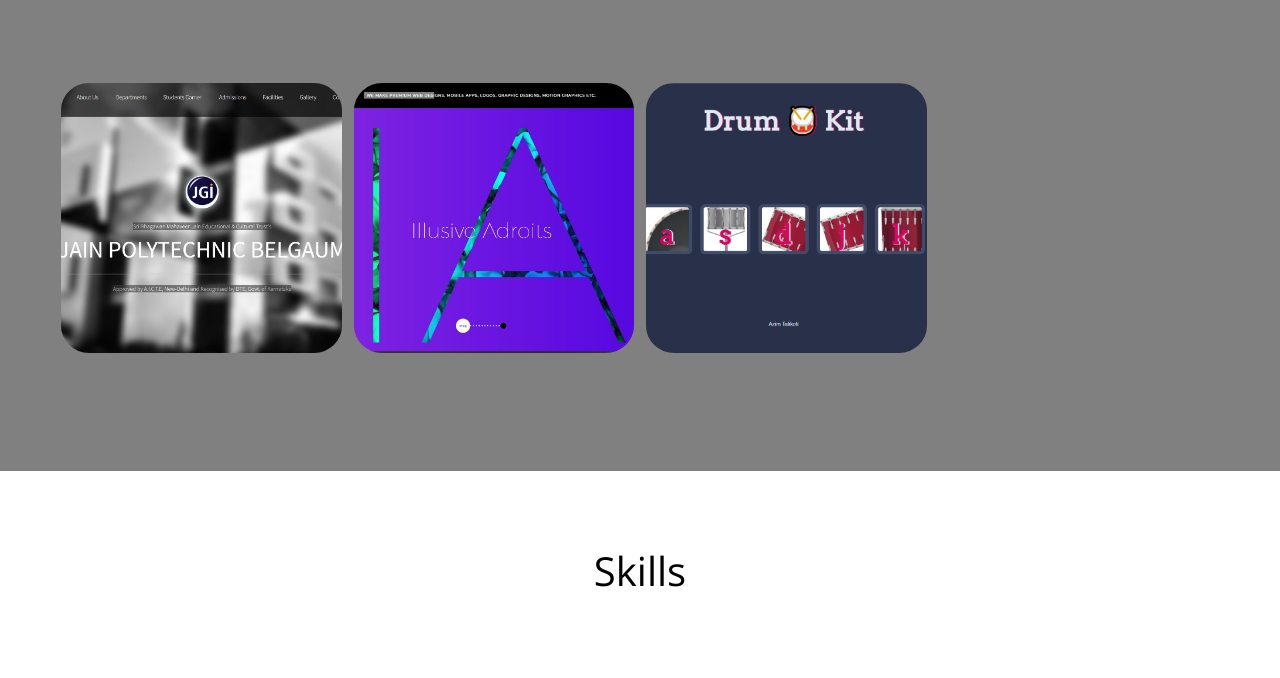
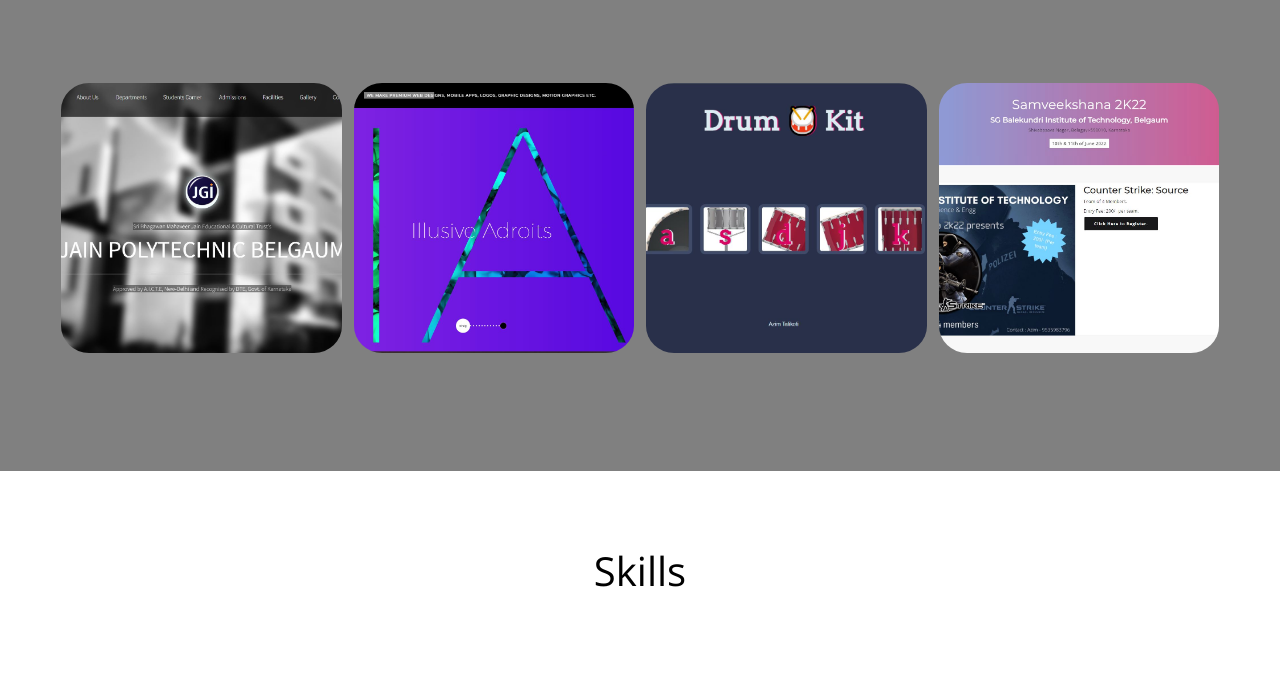
Before and after one commit to azim-at/Azim-Talikoti, a plain HTML site: page index.html in a window 1280 px wide. Shown: the part 2223-2901 px from the top of the page. Drawn offline with nearby package versions, Linux system fonts and the light colour scheme; a script that the page names is missing; files whose address does not match are found by name.

Commit message:
added new image

```diff
--- a/index.html
+++ b/index.html
@@ -174,7 +174,7 @@
 					</a>
 				</div>
 				<div class="col-md-3 text-center col-padding animate-box">
-					<a href="https://github.com/azim-at/Samveekshana-Event" class="work" style="background-image: url(images/e);">
+					<a href="https://github.com/azim-at/Samveekshana-Event" class="work" style="background-image: url(images/event.JPG);">
 						<div class="desc">
 							<h3>Event Registration Webpage</h3>
 						</div>
```
